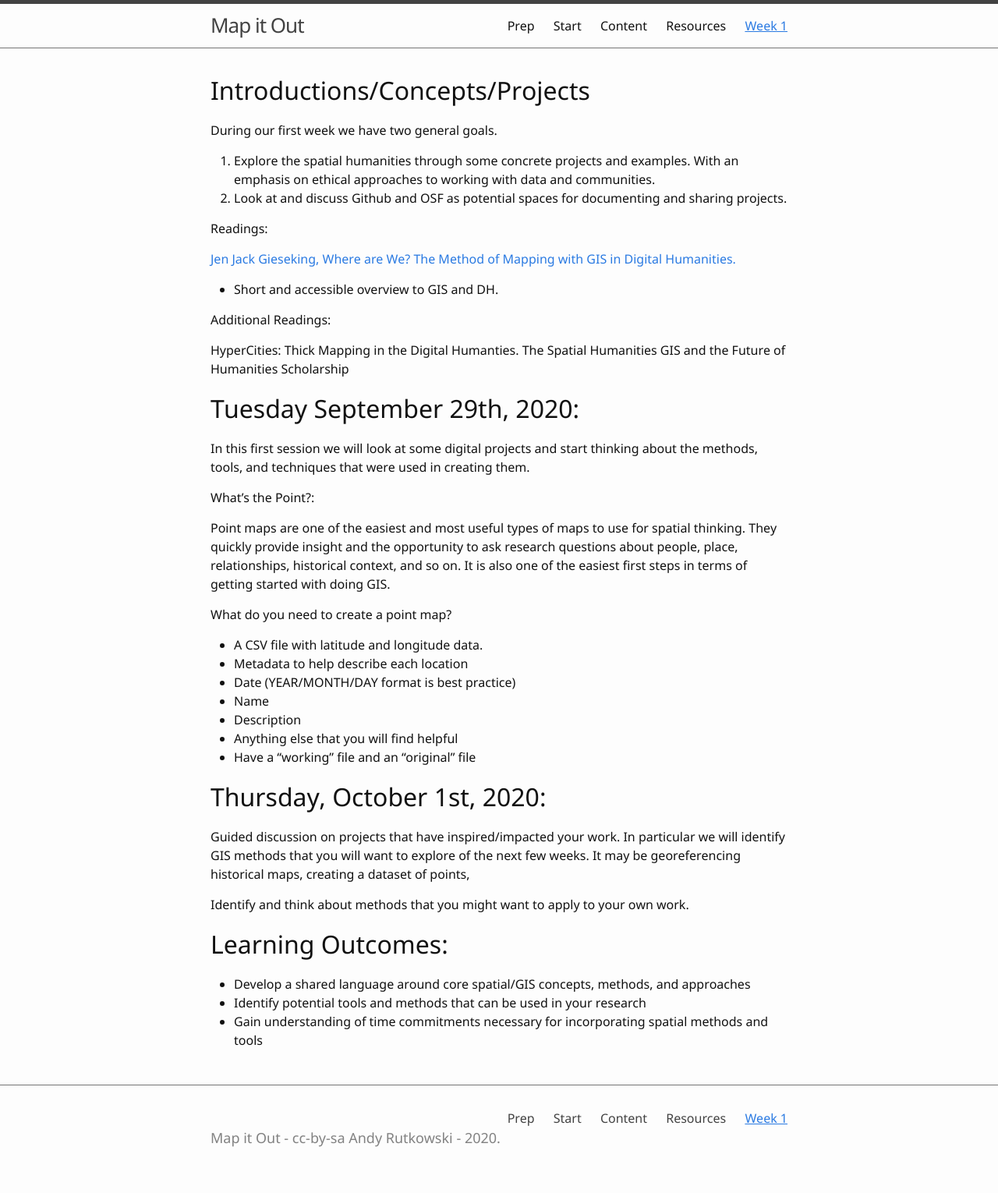
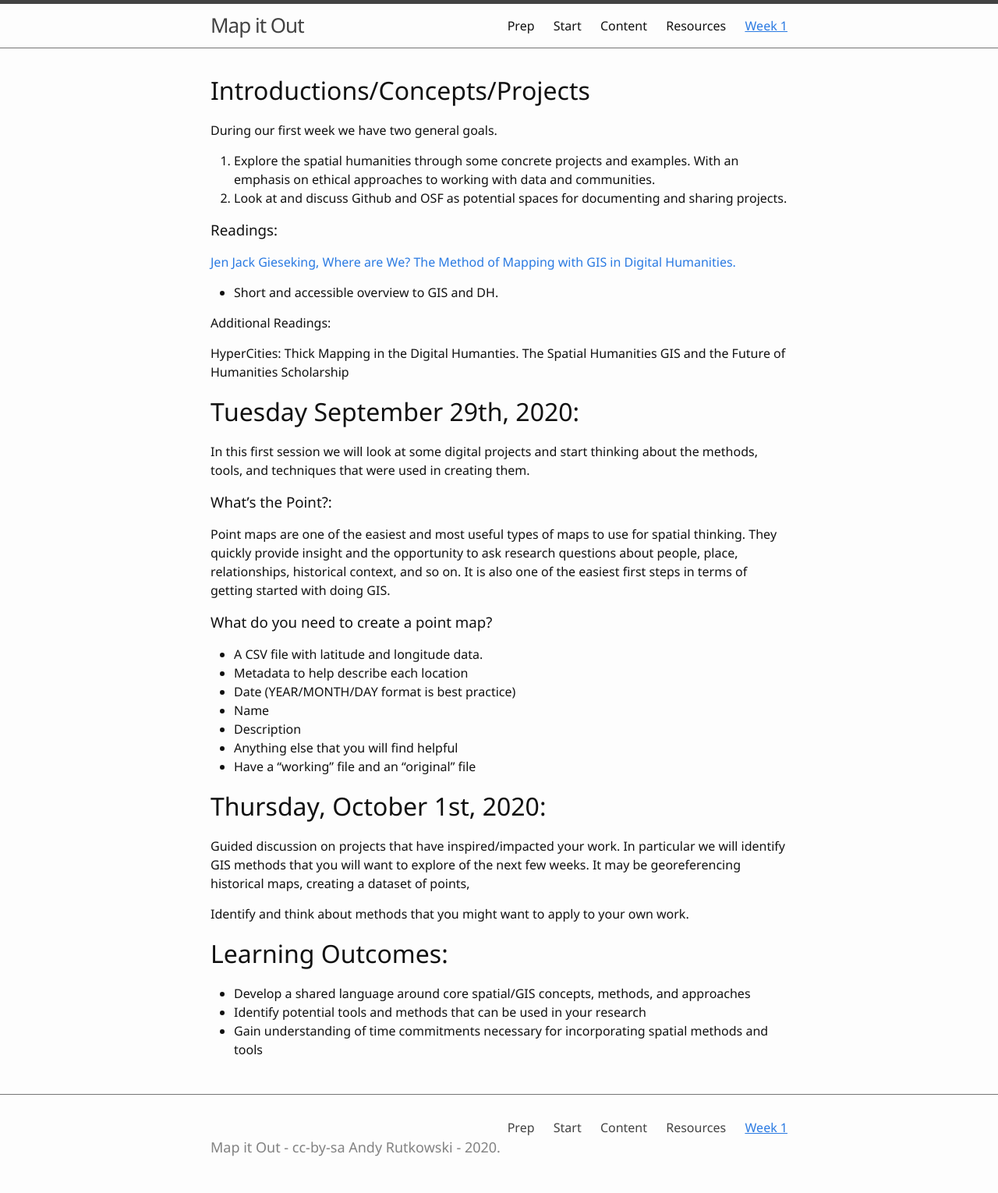
Before and after one commit to andyrutkowski/mapitout, a Jekyll site: the page built from Week-1.md, in a window 1280 px wide. Shown: the whole page at 78% size. Built offline with Jekyll 4.4.1, drawn with Linux system fonts in a browser that asks for light colours.

```diff
--- a/Week-1.md
+++ b/Week-1.md
@@ -22,12 +22,12 @@ The Spatial Humanities GIS and the Future of Humanities Scholarship
 # Tuesday September 29th, 2020:
 In this first session we will look at some digital projects and start thinking about the methods, tools, and techniques that were used in creating them.
 
-What’s the Point?:
+### What’s the Point?:
 
 Point maps are one of the easiest and most useful types of maps to use for spatial thinking. They quickly provide insight and the opportunity to ask research questions about people, place, relationships, historical context, and so on. It is also one of the easiest first steps in terms of getting started with doing GIS.
 
 
-What do you need to create a point map?
+### What do you need to create a point map?
 - A CSV file with latitude and longitude data.
 - Metadata to help describe each location
 - Date (YEAR/MONTH/DAY format is best practice)
```
Also changed, not shown: other parts of Week-1.md (+1 -1 lines).
